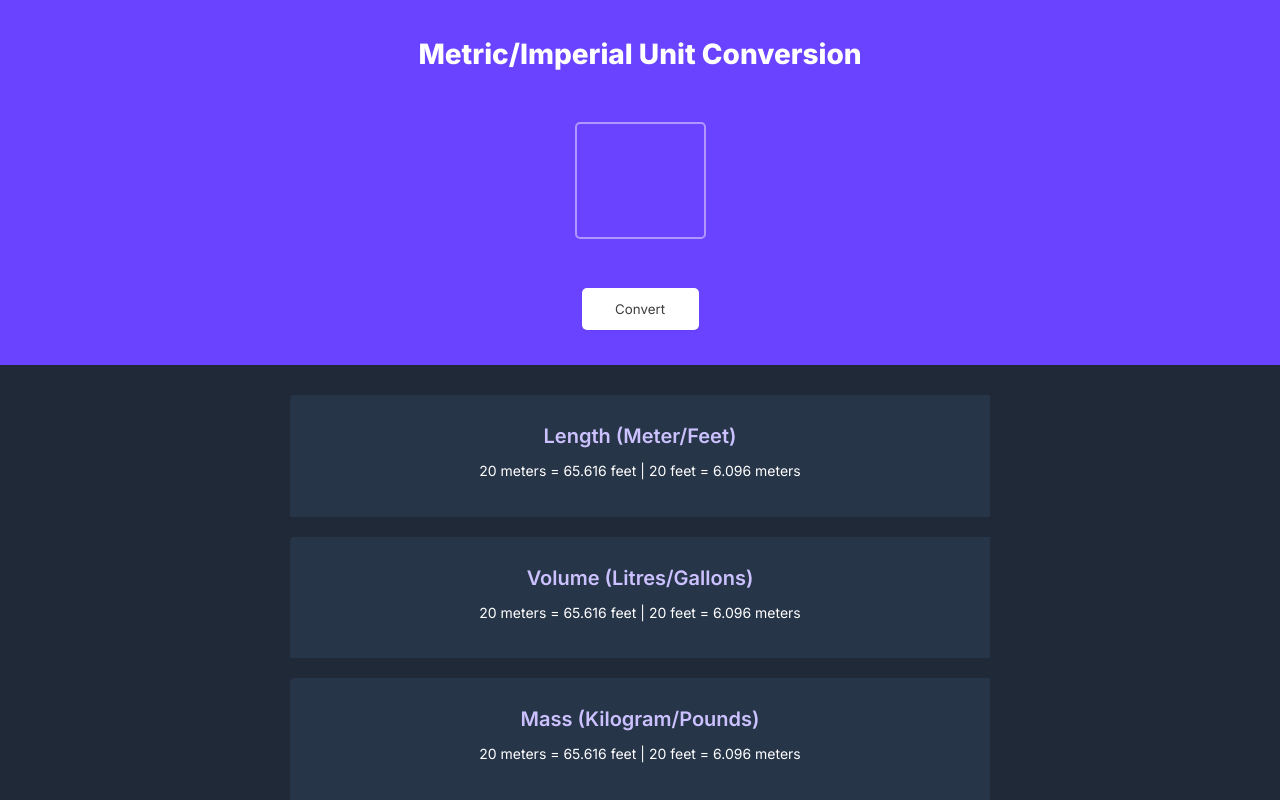
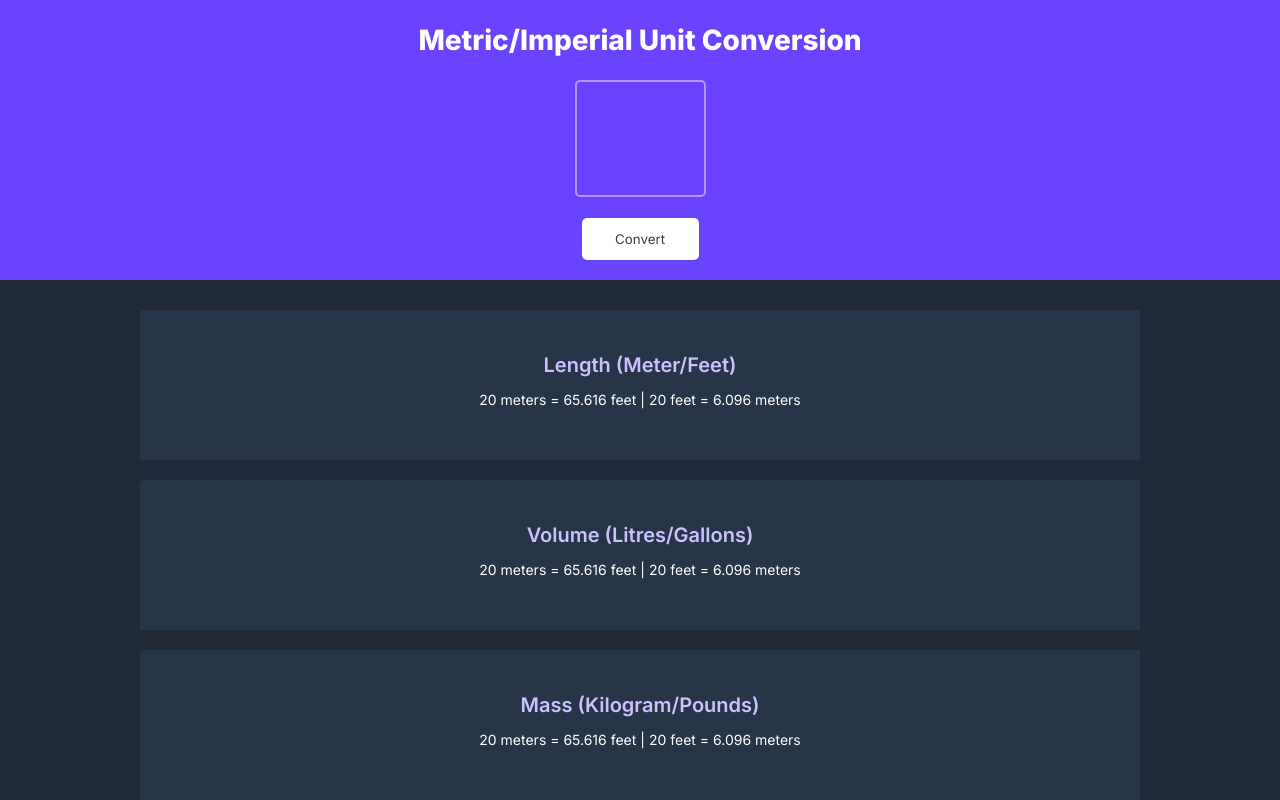
Before and after one commit to JoshuaWX/Unit-converter, a plain HTML site: page index.html in a window 1280 px wide. Drawn offline with Linux system fonts and the light colour scheme.

Commit message:
responsiveness fix4

```diff
--- a/style.css
+++ b/style.css
@@ -173,3 +173,15 @@ input[type="number"] {
         width:700px;
     }
 }
+@media(min-width: 1200px){
+    .conversion-board div{
+        width: 1000px;
+        height:160px;
+    }
+    .hero{
+        height: 280px;
+    }
+    .conversion-board{
+        height:calc(100vh - 280px);
+    }
+}
```
